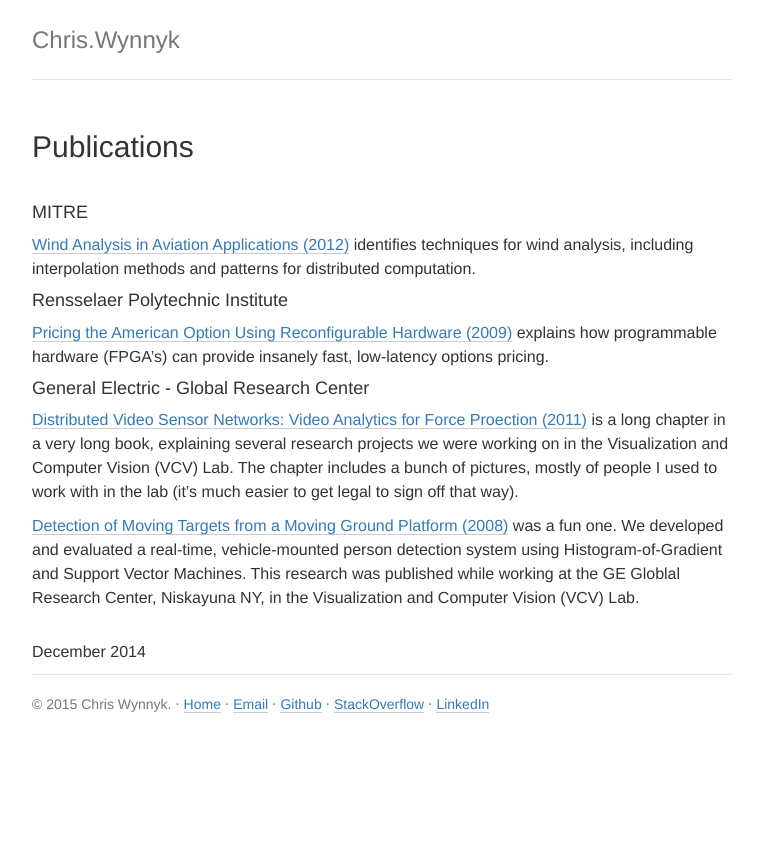
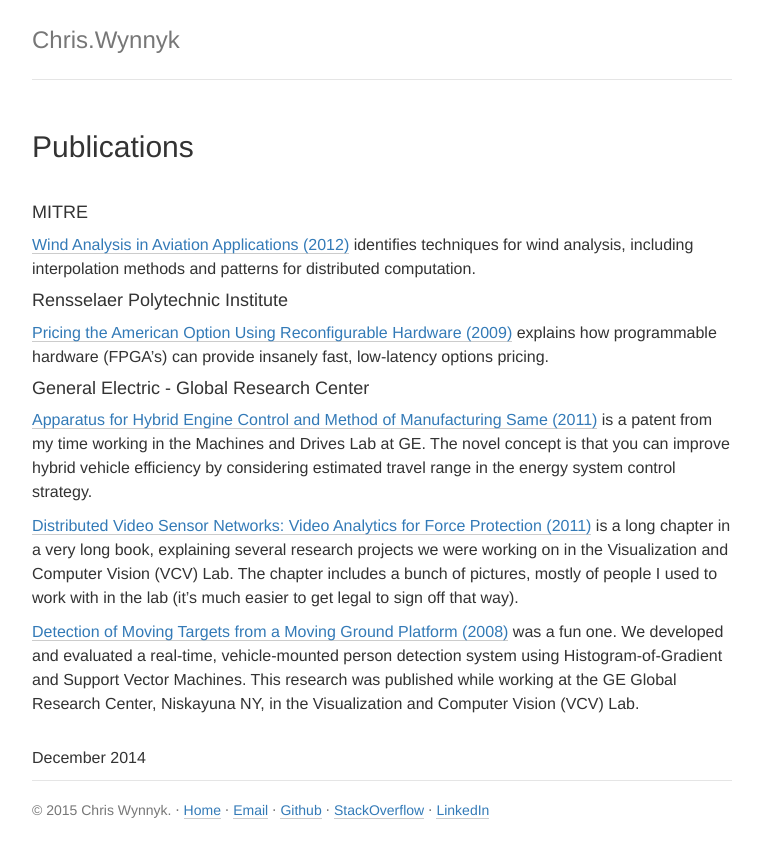
Before and after one commit to chriswynnyk/chriswynnyk.github.io, a Jekyll site: the page built from _posts/2014-12-30-publications.md, in a window 1280 px wide. Shown: the top 858 px of the page, without its empty margins (258-1021 px from the left). Built offline with Jekyll 4.4.1, drawn with Linux system fonts in a browser that asks for light colours; nearby versions of some CDN libraries; Markdown is read by kramdown in place of the engine named in the settings.

Commit message:
Added patent.

```diff
--- a/_posts/2014-12-30-publications.md
+++ b/_posts/2014-12-30-publications.md
@@ -14,6 +14,8 @@
 
 #### General Electric - Global Research Center
 
-[Distributed Video Sensor Networks: Video Analytics for Force Proection (2011)](assets/VideoAnalyticsChapter.pdf) is a long chapter in a very long book, explaining several research projects we were working on in the Visualization and Computer Vision (VCV) Lab. The chapter includes a bunch of pictures, mostly of people I used to work with in the lab (it's much easier to get legal to sign off that way).
+[Apparatus for Hybrid Engine Control and Method of Manufacturing Same (2011)](/assets/ApparatusForHybridEngineControlPatent.pdf)  is a patent from my time working in the Machines and Drives Lab at GE. The novel concept is that you can improve hybrid vehicle efficiency by considering estimated travel range in the energy system control strategy.
 
-[Detection of Moving Targets from a Moving Ground Platform (2008)](/assets/DetectionOfMovingTargets.pdf) was a fun one.  We developed and evaluated a real-time, vehicle-mounted person detection system using Histogram-of-Gradient and Support Vector Machines. This research was published while working at the GE Globlal Research Center, Niskayuna NY, in the Visualization and Computer Vision (VCV) Lab.
+[Distributed Video Sensor Networks: Video Analytics for Force Protection (2011)](assets/VideoAnalyticsChapter.pdf) is a long chapter in a very long book, explaining several research projects we were working on in the Visualization and Computer Vision (VCV) Lab. The chapter includes a bunch of pictures, mostly of people I used to work with in the lab (it's much easier to get legal to sign off that way).
+
+[Detection of Moving Targets from a Moving Ground Platform (2008)](/assets/DetectionOfMovingTargets.pdf) was a fun one.  We developed and evaluated a real-time, vehicle-mounted person detection system using Histogram-of-Gradient and Support Vector Machines. This research was published while working at the GE Global Research Center, Niskayuna NY, in the Visualization and Computer Vision (VCV) Lab.
```
